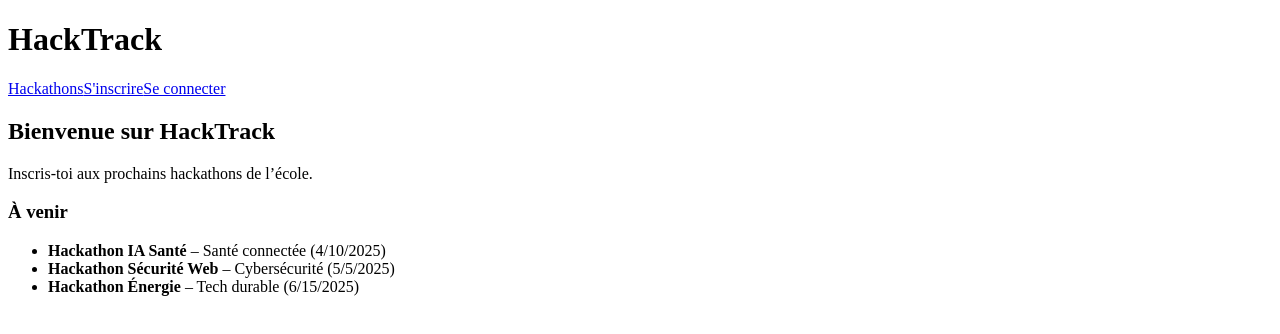
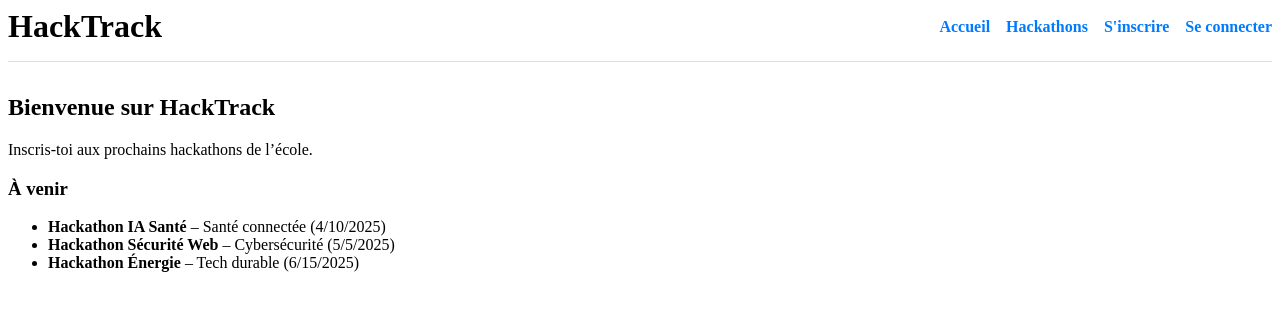
Before and after one commit to AlexTng44000/Tp_react, a React (Vite) app: page / in a window 1280 px wide. Shown: the top 334 px of the page. Built offline with nearby package versions, Linux system fonts and the light colour scheme.

Commit message:
feat: ajout du bouton retour à l'accueil

```diff
--- /dev/null
+++ b/src/components/Layout.css
@@ -0,0 +1,57 @@
+header {
+    display: flex;
+    justify-content: space-between;
+    align-items: center;
+    margin-bottom: 2rem;
+    padding-bottom: 1rem;
+    border-bottom: 1px solid #ddd;
+}
+
+header h1 {
+    font-size: 2rem;
+    margin: 0;
+}
+
+nav {
+    display: flex;
+    align-items: center;
+    gap: 1rem;
+}
+
+nav a {
+    text-decoration: none;
+    color: #007bff;
+    font-weight: bold;
+}
+
+nav a:hover {
+    text-decoration: underline;
+}
+
+nav span {
+    margin-right: 0.5rem;
+}
+
+button {
+    background-color: #007bff;
+    color: white;
+    border: none;
+    padding: 0.4rem 0.8rem;
+    cursor: pointer;
+    font-size: 1rem;
+}
+
+button:hover {
+    background-color: #0056b3;
+}
+
+.back-button {
+    margin: 1rem 0;
+}
+
+input {
+    padding: 0.4rem;
+    font-size: 1rem;
+    border: 1px solid #ccc;
+    border-radius: 4px;
+}
--- a/src/components/Layout.jsx
+++ b/src/components/Layout.jsx
@@ -1,13 +1,17 @@
 import { useAuth } from "../context/AuthContext";
+import "./Layout.css";
+
 
 function Layout({ children }) {
     const { isAuthenticated, logout, user } = useAuth();
+
 
     return (
         <>
             <header>
                 <h1>HackTrack</h1>
                 <nav>
+                    <a href="/">Accueil</a>
                     <a href="/hackathons">Hackathons</a>
                     {isAuthenticated ? (
                         <>
--- a/src/pages/HackathonDetail.jsx
+++ b/src/pages/HackathonDetail.jsx
@@ -1,9 +1,10 @@
-import { useParams } from "react-router-dom";
+import { useParams, useNavigate } from "react-router-dom";
 import { useAuth } from "../context/AuthContext";
 import { useEffect, useState } from "react";
 
 function HackathonDetail() {
     const { id } = useParams();
+    const navigate = useNavigate();
     const { isAuthenticated, user } = useAuth();
 
     const [hackathon, setHackathon] = useState(null);
@@ -28,7 +29,6 @@ function HackathonDetail() {
 
     const handleCreateTeam = async (e) => {
         e.preventDefault();
-
         try {
             const res = await fetch("http://localhost:3002/teams/create", {
                 method: "POST",
@@ -59,7 +59,6 @@ function HackathonDetail() {
 
     const handleJoinTeam = async (e) => {
         e.preventDefault();
-
         try {
             const res = await fetch(`http://localhost:3002/teams/join/${teamCode}`, {
                 method: "POST",
@@ -87,6 +86,8 @@ function HackathonDetail() {
 
     return (
         <div>
+            <button onClick={() => navigate("/hackathons")}>← Retour à la liste</button>
+
             <h2>{hackathon.name}</h2>
             <p>Thème : {hackathon.theme}</p>
             <p>Date : {new Date(hackathon.startDate).toLocaleString()}</p>
@@ -132,7 +133,6 @@ function HackathonDetail() {
                             </ul>
                         </li>
                     ))}
-
                 </ul>
             )}
         </div>
```
